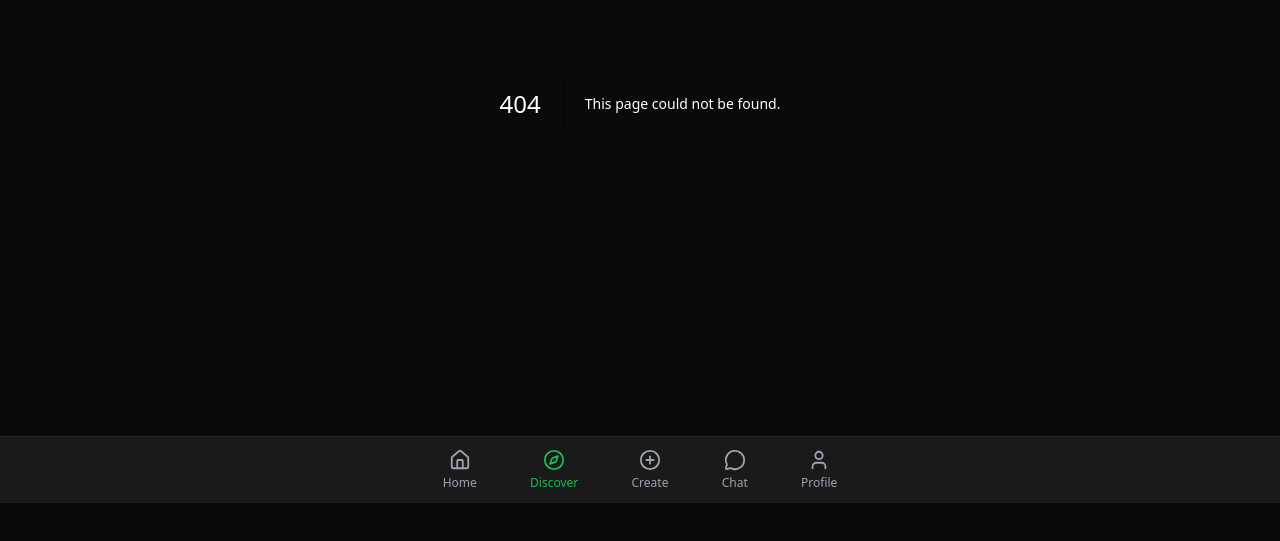
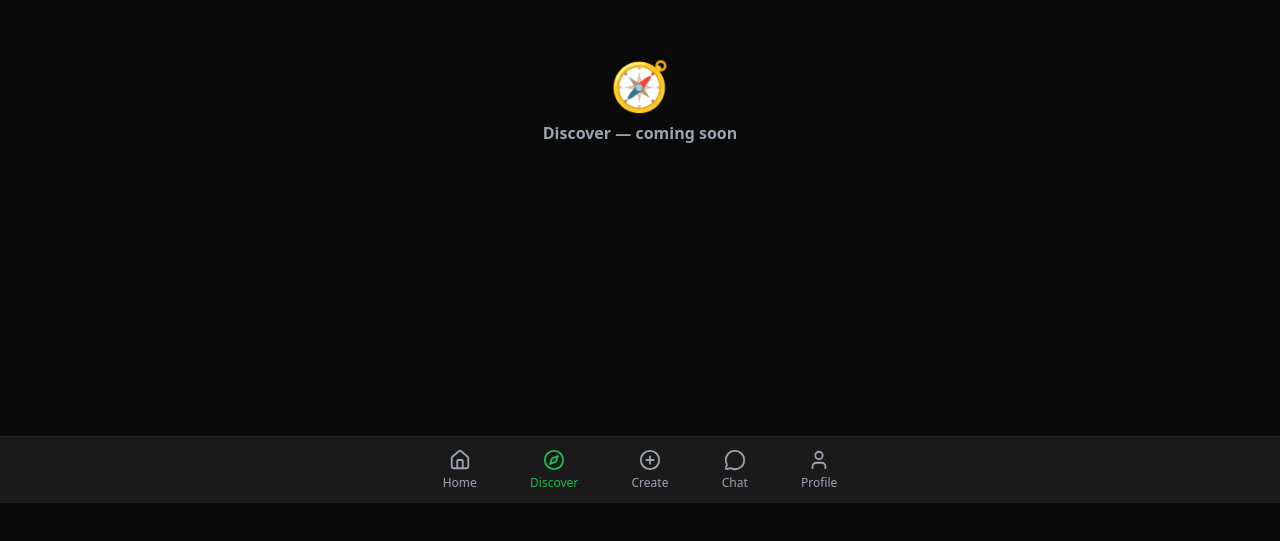
Before and after one commit to ankithasharma416-dotcom/spoton, a Next.js app: page /discover in a window 1280 px wide. Before the commit this address had no page. Shown: the part 297-838 px from the top of the page. Built offline with nearby package versions, Linux system fonts and the light colour scheme.

Commit message:
day 1 - added placeholder pages for discover, create, chat, profile

```diff
--- /dev/null
+++ b/app/chat/page.tsx
@@ -0,0 +1,9 @@
+export default function Chat() {
+  return (
+    <div className="min-h-screen flex flex-col items-center justify-center gap-3"
+      style={{ color: "var(--muted)" }}>
+      <span className="text-5xl">💬</span>
+      <p className="font-semibold">Chat — coming soon</p>
+    </div>
+  );
+}
--- /dev/null
+++ b/app/create/page.tsx
@@ -0,0 +1,9 @@
+export default function Create() {
+  return (
+    <div className="min-h-screen flex flex-col items-center justify-center gap-3"
+      style={{ color: "var(--muted)" }}>
+      <span className="text-5xl">🎵</span>
+      <p className="font-semibold">Create — coming soon</p>
+    </div>
+  );
+}
--- /dev/null
+++ b/app/discover/page.tsx
@@ -0,0 +1,9 @@
+export default function Discover() {
+  return (
+    <div className="min-h-screen flex flex-col items-center justify-center gap-3"
+      style={{ color: "var(--muted)" }}>
+      <span className="text-5xl">🧭</span>
+      <p className="font-semibold">Discover — coming soon</p>
+    </div>
+  );
+}
--- /dev/null
+++ b/app/profile/page.tsx
@@ -0,0 +1,9 @@
+export default function Profile() {
+  return (
+    <div className="min-h-screen flex flex-col items-center justify-center gap-3"
+      style={{ color: "var(--muted)" }}>
+      <span className="text-5xl">👤</span>
+      <p className="font-semibold">Profile — coming soon</p>
+    </div>
+  );
+}
```
